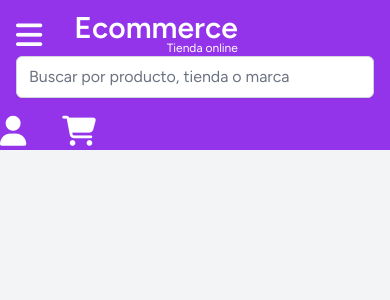
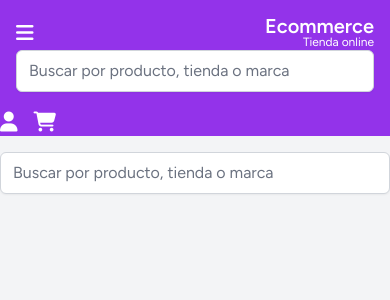
Before and after one commit to danielcelis17/Backend-Deliweb, a Laravel app: page / in a window 390 px wide. Shown: the top 300 px of the page. Run offline with Laravel 12, Linux system fonts and the light colour scheme; style sheets or scripts are compiled from the project's sources; parts of the project's set-up code (start-up, migrations or seed data) failed here and were passed over; some libraries are stand-ins or nearby versions.

Commit message:
Hacer responsivo el Header

```diff
--- a/resources/views/livewire/navigation.blade.php
+++ b/resources/views/livewire/navigation.blade.php
@@ -2,15 +2,15 @@
     <header class="bg-purple-600">
 
         <x-container class="px-4 py-4">
-            <div class="flex items-center space-x-8">
+            <div class="flex justify-between items-center space-x-8">
 
-                <button class="text-3xl">
+                <button class="text-xl md:text-3xl">
                     <i class="fas fa-bars text-white"></i>
                 </button>
 
                 <h1 class="text-white">
                     <a href="/" class="inline-flex flex-col items-end">
-                        <span class="text-3xl leading-6 font-semibold">
+                        <span class="text-xl md:text-3xl leading-4 md:leading-6 font-semibold">
                             Ecommerce
                         </span>
                         <span class="text-xs">
@@ -19,19 +19,23 @@
                     </a>
                 </h1>
 
-                </div class="flex-1">
+                </div class="flex-1 hidden md:block">
                     <x-input class="w-full" placeholder="Buscar por producto, tienda o marca" />
                 </div>
 
-                <div class="space-x-8">
-                    <button class="text-3xl">
+                <div class="flex items-center space-x-4 md:space-x-8">
+                    <button class="text-xl md:text-3xl">
                         <i class="fas fa-user text-white"></i>
                     </button>
 
-                    <button class="text-3xl">
+                    <button class="text-xl md:text-3xl">
                         <i class="fas fa-shopping-cart text-white"></i>
                     </button>
                 </div>
+            </div>
+
+            <div class="mt-4 md:hidden">
+                <x-input class="w-full" placeholder="Buscar por producto, tienda o marca" />
             </div>
         </x-container>
 
```
